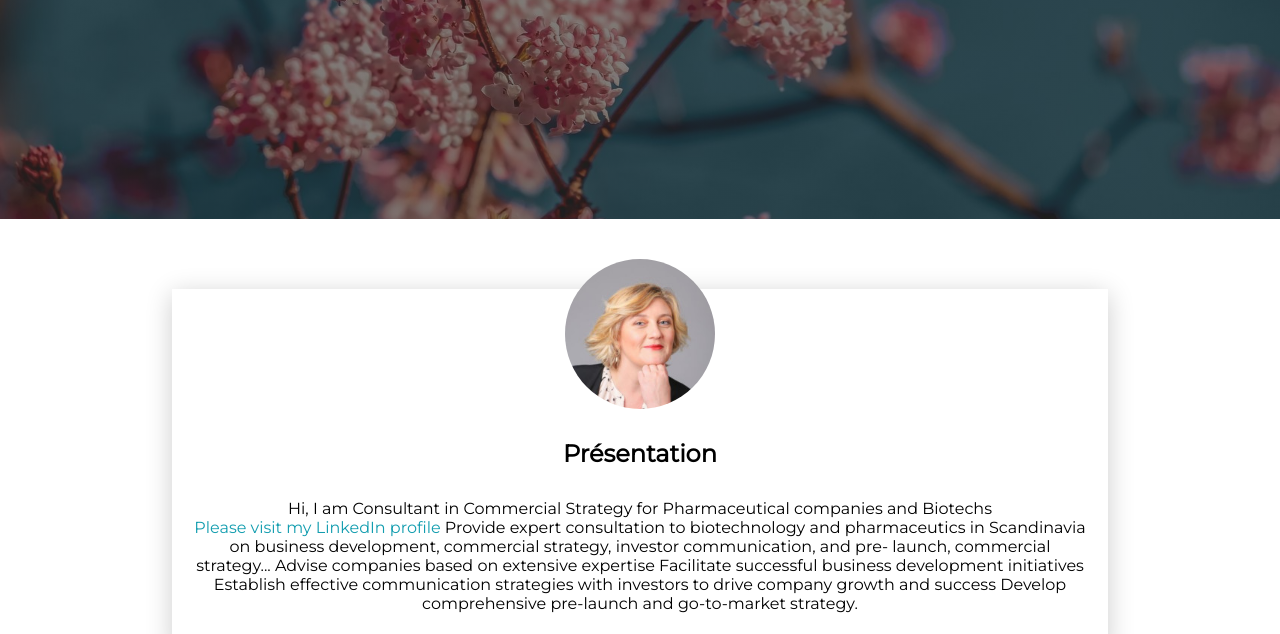
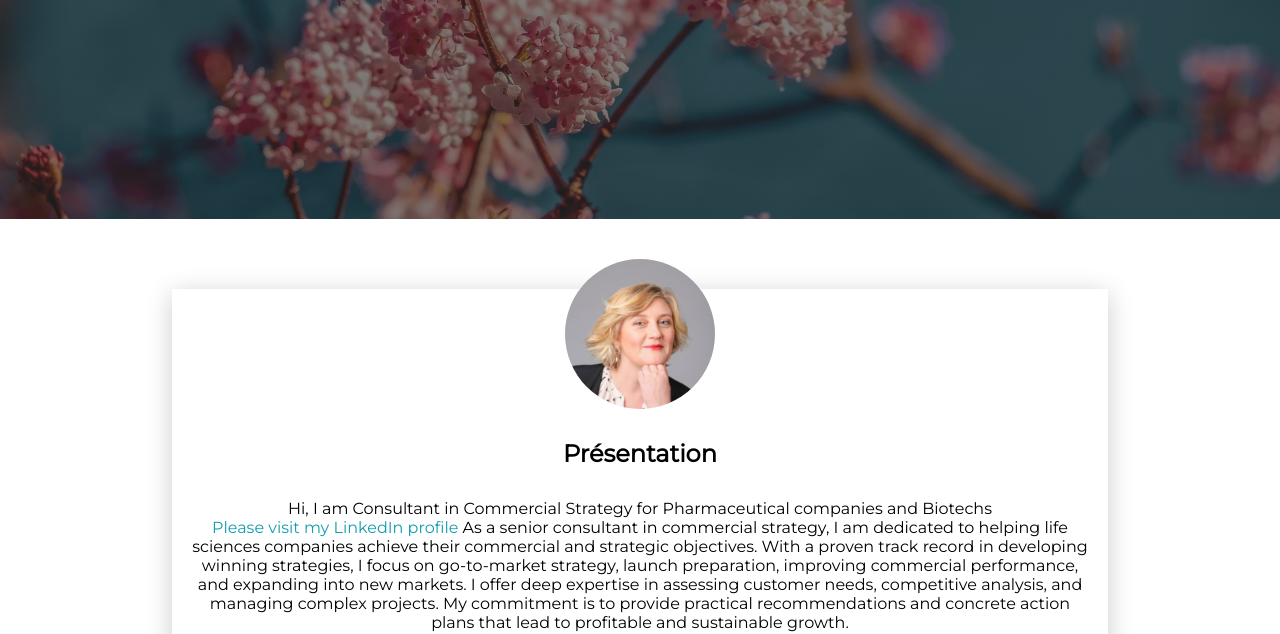
Before and after one commit to VirginieAUVINET/V6rg6n6e, a website: page index.html in a window 1280 px wide. Shown: the part 331-965 px from the top of the page. Drawn offline with Linux system fonts and the light colour scheme.

Commit message:
Update index.html

```diff
--- a/index.html
+++ b/index.html
@@ -20,18 +20,8 @@
         <h2>Présentation</h2>
         <p>
             Hi, I am Consultant in Commercial Strategy for Pharmaceutical companies and Biotechs <br />
-            <a href="https://linkedin.com/in/virginieauvinet" target="_blank">Please visit my LinkedIn profile </a> Provide expert consultation to biotechnology and
-pharmaceutics in Scandinavia on business development,
-commercial strategy, investor communication, and pre-
-launch, commercial strategy...
-Advise companies based on extensive expertise
-Facilitate successful business development initiatives
-Establish effective communication strategies with investors
-to drive company growth and success
-Develop comprehensive pre-launch and go-to-market
-strategy.
-        </p>
-      </section>
+            <a href="https://linkedin.com/in/virginieauvinet" target="_blank">Please visit my LinkedIn profile </a> As a senior consultant in commercial strategy, I am dedicated to helping life sciences companies achieve their commercial and strategic objectives. With a proven track record in developing winning strategies, I focus on go-to-market strategy, launch preparation, improving commercial performance, and expanding into new markets. I offer deep expertise in assessing customer needs, competitive analysis, and managing complex projects. My commitment is to provide practical recommendations and concrete action plans that lead to profitable and sustainable growth.
+
       <section class="skills">
           <h2>Compétences</h2>
           <div class="skills-content">
```
